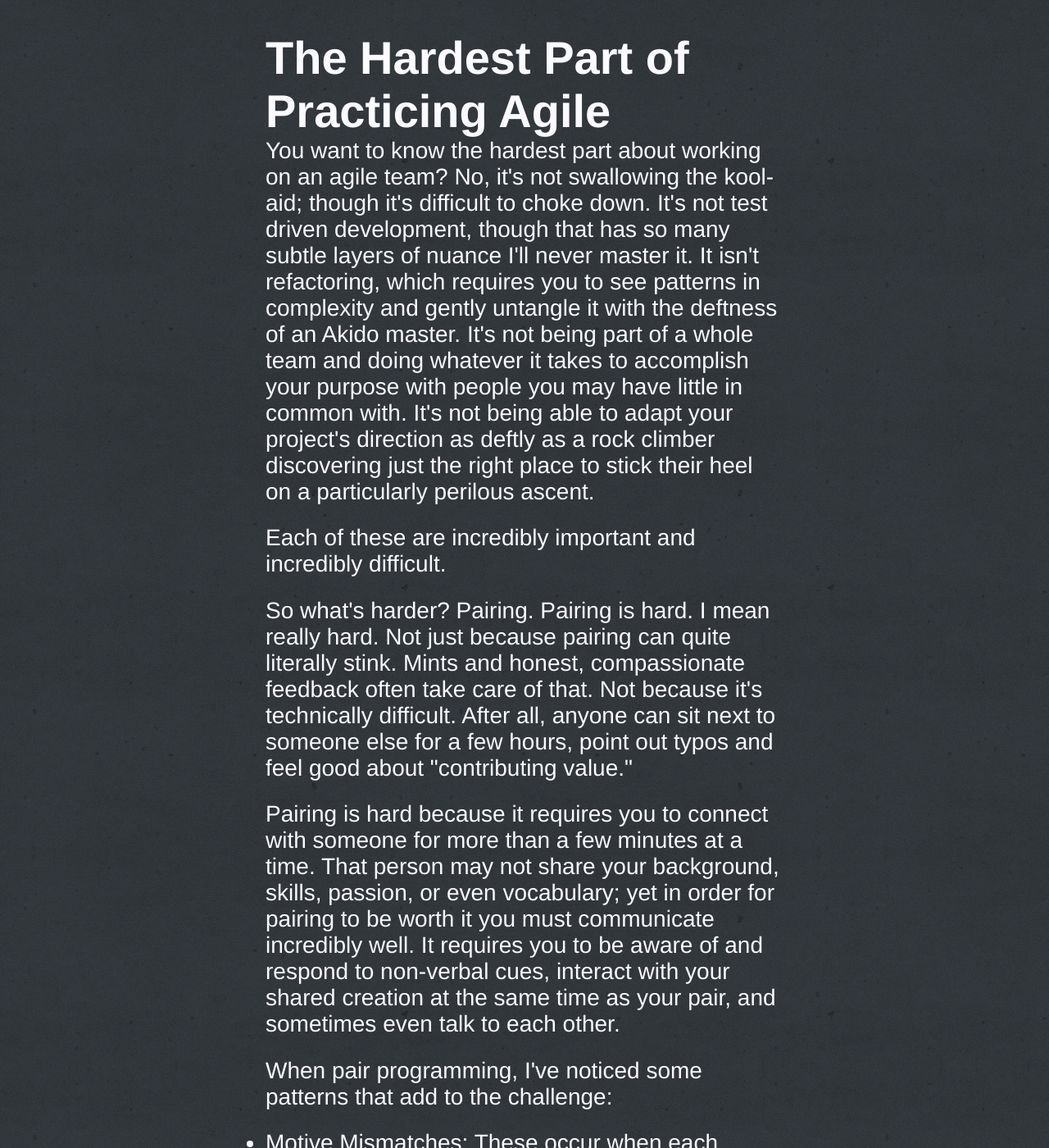
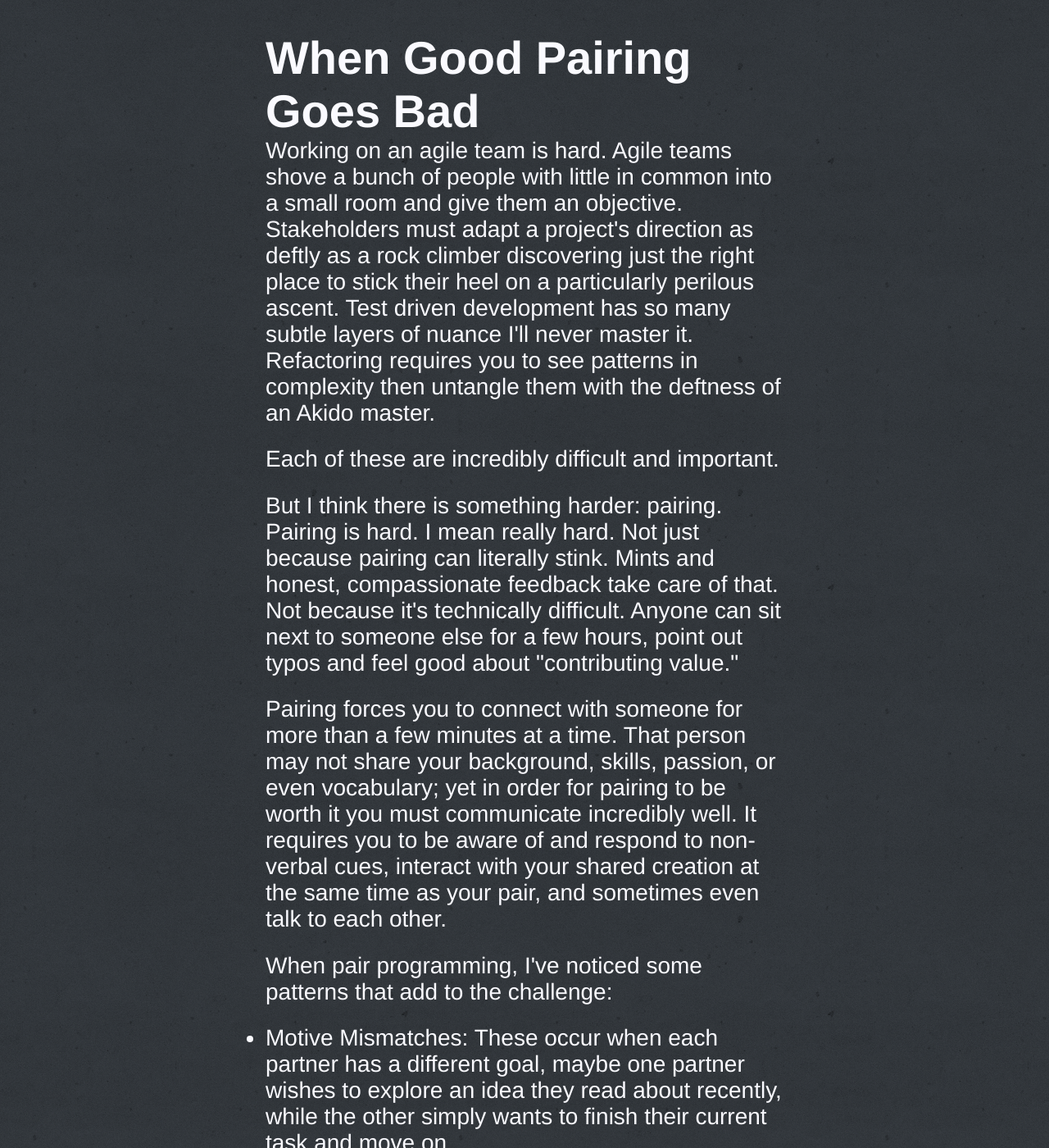
Before and after one commit to zspencer/www.zeespencer.com, a Jekyll site: the page built from drafts/_posts/2011-12-31-the-hardest-part-of-xp.markdown, in a window 1280 px wide and 1400 px high. Shown: the whole window at 82% size. Built offline with Jekyll 4.4.1, drawn with Linux system fonts in a browser that asks for light colours.

Commit message:
Removes assertion that pairing is the hardest

```diff
--- a/drafts/_posts/2011-12-31-the-hardest-part-of-xp.markdown
+++ b/drafts/_posts/2011-12-31-the-hardest-part-of-xp.markdown
@@ -1,32 +1,30 @@
 ---
 layout: default
-title: The Hardest Part of Practicing Agile
+title: When Good Pairing Goes Bad
 tags: [article, draft]
 ---
-You want to know the hardest part about working on an agile team?  No, it\'s not
-swallowing the kool-aid; though it\'s difficult to choke down.  It\'s not test
-driven development, though that has so many subtle layers of nuance I\'ll never
-master it. It isn\'t refactoring, which requires you to see patterns in
-complexity and gently untangle it with the deftness of an Akido master. It\'s
-not being part of a whole team and doing whatever it takes to accomplish your
-purpose with people you may have little in common with. It\'s not being able to
-adapt your project\'s direction as deftly as a rock climber discovering just the
-right place to stick their heel on a particularly perilous ascent.
+Working on an agile team is hard. Agile teams shove a bunch of people with
+little in common into a small room and give them an objective. Stakeholders must
+adapt a project\'s direction as deftly as a rock climber discovering just the
+right place to stick their heel on a particularly perilous ascent.  Test driven
+development has so many subtle layers of nuance I\'ll never master it.
+Refactoring requires you to see patterns in complexity then untangle them with
+the deftness of an Akido master.
 
-Each of these are incredibly important and incredibly difficult.
+Each of these are incredibly difficult and important.
 
-So what\'s harder? Pairing. Pairing is hard. I mean really hard. Not just
-because pairing can quite literally stink. Mints and honest, compassionate
-feedback often take care of that.  Not because it\'s technically difficult.
-After all, anyone can sit next to someone else for a few hours, point out typos
+But I think there is something harder: pairing. Pairing is hard. I mean really
+hard. Not just because pairing can literally stink. Mints and honest,
+compassionate feedback take care of that. Not because it\'s technically
+difficult. Anyone can sit next to someone else for a few hours, point out typos
 and feel good about \"contributing value.\"
 
-Pairing is hard because it requires you to connect with someone for more than a
-few minutes at a time. That person may not share your background, skills,
-passion, or even vocabulary; yet in order for pairing to be worth it you must
-communicate incredibly well. It requires you to be aware of and respond to
-non-verbal cues, interact with your shared creation at the same time as your
-pair, and sometimes even talk to each other.
+Pairing forces you to connect with someone for more than a few minutes at a
+time. That person may not share your background, skills, passion, or even
+vocabulary; yet in order for pairing to be worth it you must communicate
+incredibly well. It requires you to be aware of and respond to non-verbal cues,
+interact with your shared creation at the same time as your pair, and sometimes
+even talk to each other.
 
 When pair programming, I\'ve noticed some patterns that add to the challenge:
 
```
